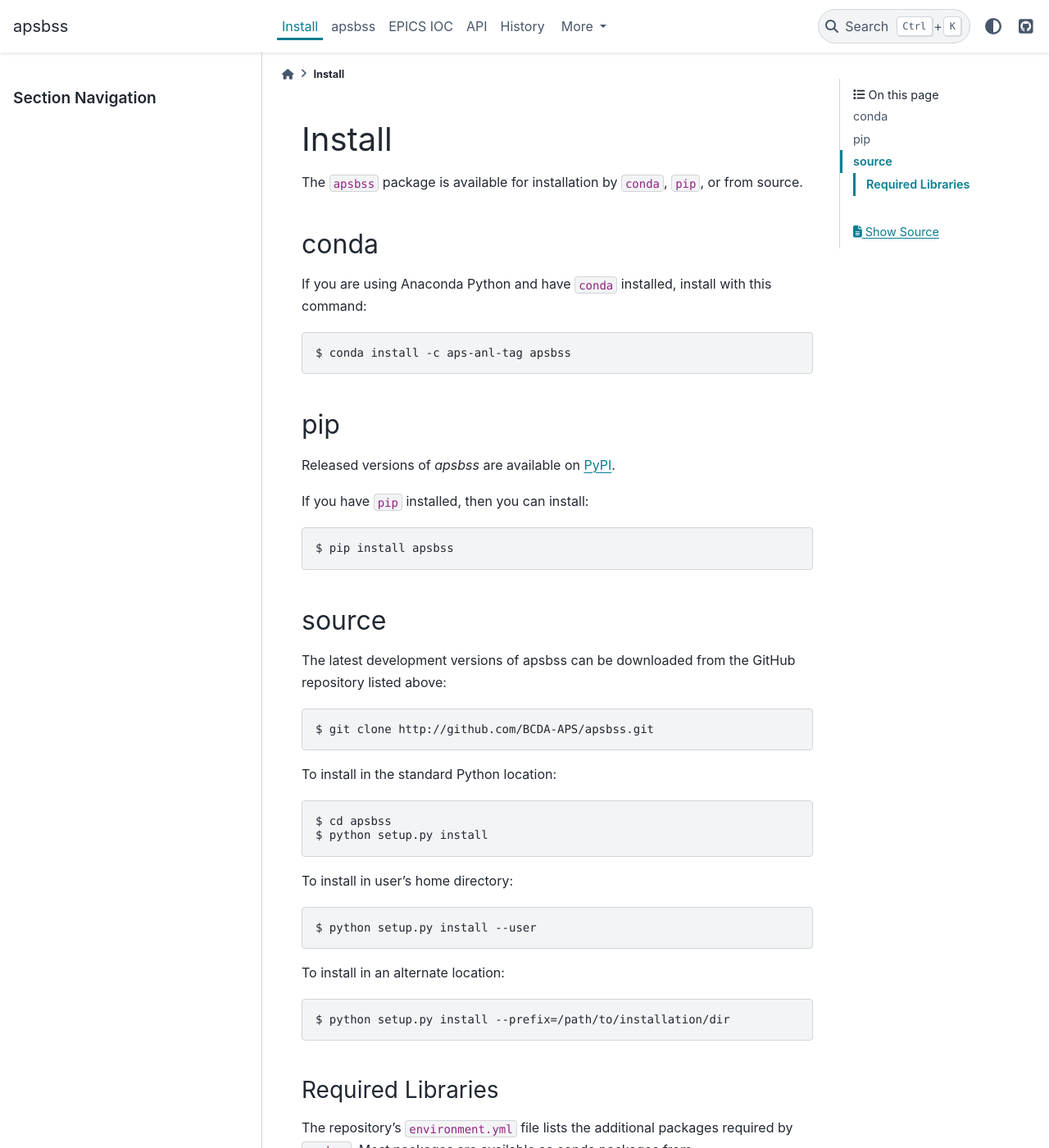
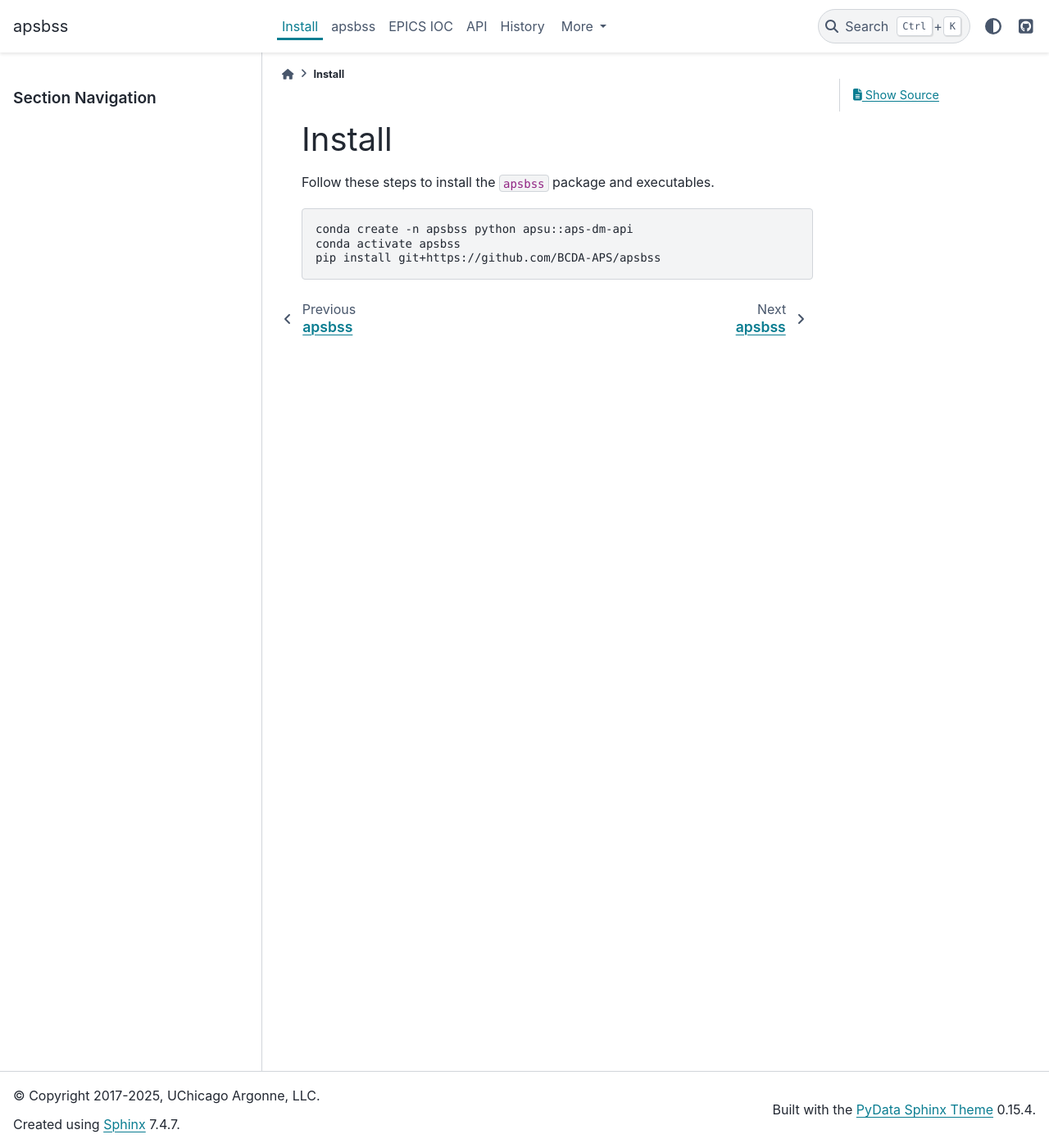
Before and after one commit to BCDA-APS/apsbss, a Sphinx documentation site: the page built from docs/source/install.rst, in a window 1280 px wide and 1400 px high. Shown: the whole window at 82% size. Built offline with Sphinx 7.4.7 and the PyData theme 0.15.4, drawn with Linux system fonts in a browser that asks for light colours; the version number could not be read and is left out; some of the changed text lies outside the part shown.

Commit message:
PKG #22 no conda packaging now

```diff
--- a/docs/source/apsbss.rst
+++ b/docs/source/apsbss.rst
@@ -557,7 +557,7 @@ is ``9id:bss:``.
 
 .. _beamlines:
 
-Pick a beamline name from this list:
+Run ``apsbss beamlines`` to pick a beamline name:
 
 .. code-block:: bash
 
@@ -582,7 +582,7 @@ Pick a beamline name from this list:
     9-ID-D         16-ID-D,E      26-ID-C
     10-BM-B        17-BM-B        27-ID-B
 
-Pick an APS run name from this list:
+Run ``apsbss runs`` to pick an APS run name:
 
 .. code-block:: bash
 
@@ -598,7 +598,7 @@ Pick an APS run name from this list:
     2011-2    2014-3    2018-1    2021-2
     2011-3    2015-1    2018-2    2021-3
 
-Pick the run of interest.  Here, we pick ``2020-2`` and beamline ``9-ID-B,C``.
+For this example, we pick ``2020-2`` and beamline ``9-ID-B,C``.
 (Note: this beamline name is no longer in use.)
 
 Write the beam line name and run to the EPICS PVs. To configure ``9id:bss:`` PVs
--- a/docs/source/install.rst
+++ b/docs/source/install.rst
@@ -3,52 +3,12 @@
 Install
 =======
 
-The ``apsbss`` package is available for installation
-by ``conda``, ``pip``, or from source.
+Follow these steps to install the ``apsbss`` package and executables.
 
-conda
------
+.. code-block:: bash
 
-If you are using Anaconda Python and have ``conda`` installed, install with this
-command::
+    conda create -n apsbss python apsu::aps-dm-api
+    conda activate apsbss
+    pip install git+https://github.com/BCDA-APS/apsbss
 
-    $ conda install -c aps-anl-tag apsbss
-
-pip
----
-
-Released versions of *apsbss* are available on `PyPI
-<https://pypi.python.org/pypi/apsbss>`_.
-
-If you have ``pip`` installed, then you can install::
-
-    $ pip install apsbss
-
-source
-------
-
-The latest development versions of apsbss can be downloaded from the
-GitHub repository listed above::
-
-    $ git clone http://github.com/BCDA-APS/apsbss.git
-
-To install in the standard Python location::
-
-    $ cd apsbss
-    $ python setup.py install
-
-To install in user's home directory::
-
-    $ python setup.py install --user
-
-To install in an alternate location::
-
-    $ python setup.py install --prefix=/path/to/installation/dir
-
-Required Libraries
-##################
-
-The repository's ``environment.yml`` file lists the additional packages
-required by ``apsbss``.  Most packages are available as conda packages
-from https://anaconda.org.  The others are available on
-https://PyPI.python.org.
+.. TODO: revise once a v2.0.0x version is uploaded to PyPI
```
Also changed, not shown: README.md (+0 -6 lines), pyproject.toml (+4 -4 lines), 5 other files.
